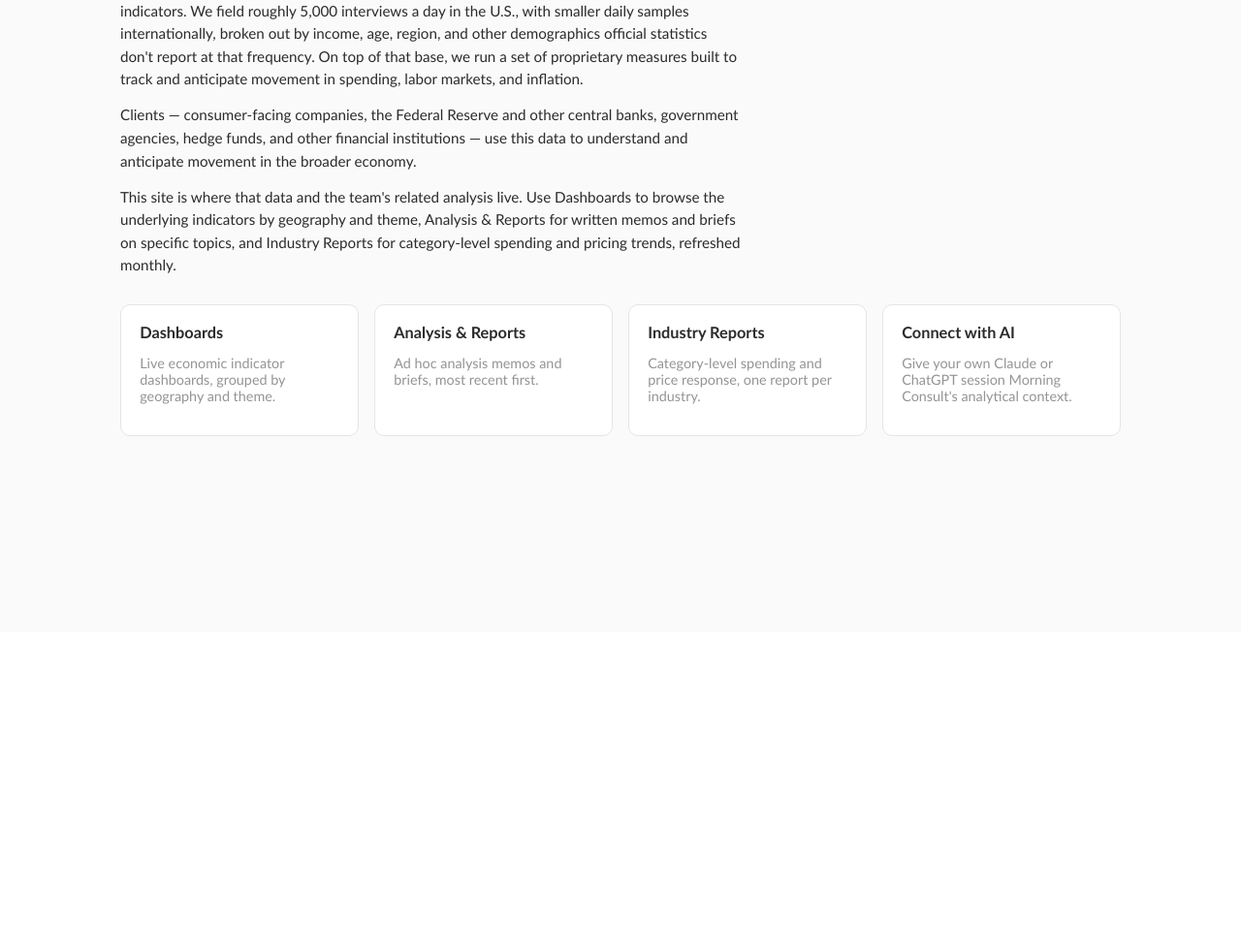
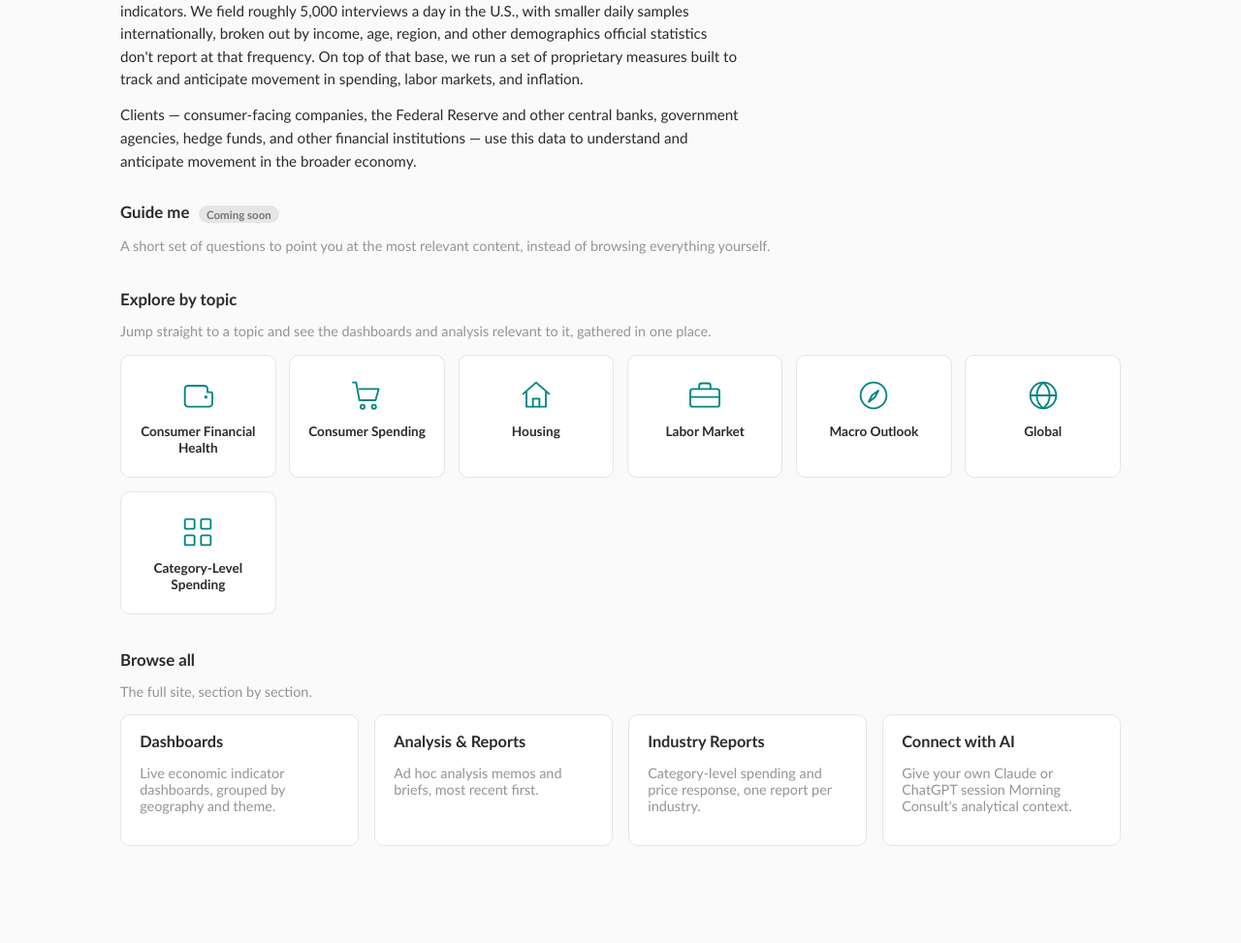
Before and after one commit to kbruun-rgb/MC-Econ-Intel, a Flask app: page / in a window 1280 px wide. Shown: the part 148-1121 px from the top of the page at 97% size. Before the commit the page ends 598 px from the top, so only its background shows below. Run offline with Flask 3, Linux system fonts and the light colour scheme; the visitor is signed in with stand-in values (Sample User, id 1).

Commit message:
Multi-theme tagging, Analysis/Report type, and topic hubs
Multi-theme + type tagging:
- Reports and Industry Reports can now carry multiple theme tags
  (e.g. a macro deck tagged both "Consumer Spending" and "Groceries")
  instead of exactly one, so a piece is searchable under any of its
  relevant categories. --theme is now repeatable in publish_report.py
- Every report/analysis now shows an explicit "Analysis" (docx memos)
  or "Report" (decks, Industry Reports) type badge, with its own
  filter chips on /reports
- Fixed a real bug in publish_report.py: it rebuilt publish.json from
  scratch on every run, so re-tagging an already-published piece
  without re-passing --title would silently wipe the title. Now
  merges with existing fields
- Retagged the 4 macro decks with the new scheme (Macro Outlook,
  plus Consumer Spending/Groceries/Restaurants where relevant)

Topic hubs ("Explore by topic"):
- Curated, hand-mapped cross-content hubs (config.TOPIC_HUBS) that
  pull together dashboards + tagged reports under one topic, since
  the same subject (e.g. Groceries) was scattered across three
  separate site sections with no link between them
- Home page reorganized around three visible paths: Guide me (wizard,
  coming soon), Explore by topic (7 hub tiles with simple line-art
  icons), and Browse all (the existing section-by-section experience)
- Mapping is deliberately overlapping, not a partition -- e.g. the
  Price Response Indicators dashboard shows up under both Housing and
  Category-Level Spending, since it's genuinely relevant to both

```diff
--- a/app/__init__.py
+++ b/app/__init__.py
@@ -41,6 +41,7 @@ def create_app():
     from app.dashboards import dashboards_bp
     from app.reports import reports_bp
     from app.industry_reports import industry_reports_bp
+    from app.topics_routes import topics_bp
     from app.files import files_bp
 
     app.register_blueprint(auth_bp)
@@ -48,6 +49,7 @@ def create_app():
     app.register_blueprint(dashboards_bp)
     app.register_blueprint(reports_bp)
     app.register_blueprint(industry_reports_bp)
+    app.register_blueprint(topics_bp)
     app.register_blueprint(files_bp)
 
     # Route-level @login_required decorators guard every page and file
@@ -61,7 +63,7 @@ def create_app():
     # User.api_token in app/models.py. Deliberately excludes main.* (the
     # /connect pages and any future account-management routes), so a leaked
     # token can only ever read content, never view or regenerate itself.
-    TOKEN_ELIGIBLE_BLUEPRINTS = {"dashboards", "reports", "industry_reports", "files"}
+    TOKEN_ELIGIBLE_BLUEPRINTS = {"dashboards", "reports", "industry_reports", "topics", "files"}
 
     @app.before_request
     def enforce_login():
--- a/app/bible_scan.py
+++ b/app/bible_scan.py
@@ -183,7 +183,7 @@ def _render_recent_reports():
 
     sections = [f"\n---\n\n## Recent Analysis & Reports (last {RECENT_REPORTS_WINDOW_DAYS} days)\n"]
     for r in recent:
-        heading = f"\n### {r['title']} — {r['date'].strftime('%B %d, %Y')} ({r['theme']})\n"
+        heading = f"\n### {r['title']} — {r['date'].strftime('%B %d, %Y')} ({', '.join(r['themes'])})\n"
         path = os.path.join(ANALYSES_ROOT, r["folder"], r["filename"])
         if r["kind"] == "article":
             try:
--- a/app/main.py
+++ b/app/main.py
@@ -3,6 +3,7 @@ from flask_login import current_user, login_required
 
 from app import db
 from app.bible_scan import build_connect_prompt, build_llms_txt
+from config import TOPIC_HUBS
 
 main_bp = Blueprint("main", __name__)
 
@@ -10,7 +11,7 @@ main_bp = Blueprint("main", __name__)
 @main_bp.route("/")
 @login_required
 def home():
-    return render_template("home.html")
+    return render_template("home.html", topic_hubs=TOPIC_HUBS)
 
 
 @main_bp.route("/llms.txt")
--- a/app/reports.py
+++ b/app/reports.py
@@ -28,7 +28,7 @@ def index():
     # elsewhere -- same list, same search/filter, tagged by category.
     reports = reports + scan_industry_reports()
     reports.sort(key=lambda r: r["date"], reverse=True)
-    themes = sorted({r["theme"] for r in reports})
+    themes = sorted({t for r in reports for t in r["themes"]})
     return render_template("reports_index.html", reports=reports, themes=themes)
 
 
--- a/app/static/css/style.css
+++ b/app/static/css/style.css
@@ -112,6 +112,64 @@ main {
   gap: 1rem;
   margin-bottom: 2rem;
 }
+
+.path-section { margin-bottom: 2.25rem; }
+.path-heading {
+  font-size: 1.05rem;
+  font-weight: 700;
+  color: var(--mc-near-black);
+  margin: 0 0 0.3rem;
+  display: flex;
+  align-items: center;
+  gap: 0.6rem;
+}
+
+.topic-tile-grid {
+  display: grid;
+  grid-template-columns: repeat(auto-fill, minmax(150px, 1fr));
+  gap: 0.85rem;
+  margin-top: 1rem;
+}
+.topic-tile {
+  display: flex;
+  flex-direction: column;
+  align-items: center;
+  gap: 0.6rem;
+  text-align: center;
+  background: white;
+  border: 1px solid var(--mc-light-gray);
+  border-radius: 10px;
+  padding: 1.3rem 0.75rem;
+  color: var(--mc-near-black);
+  transition: box-shadow 0.15s ease, border-color 0.15s ease;
+}
+.topic-tile:hover { text-decoration: none; box-shadow: 0 2px 10px rgba(0,0,0,0.06); border-color: var(--mc-teal-light); }
+.topic-tile span { font-size: 0.85rem; font-weight: 600; line-height: 1.25; }
+.topic-icon { color: var(--mc-teal); }
+
+.topic-header { display: flex; align-items: center; gap: 0.75rem; margin-bottom: 1.25rem; }
+.topic-header .topic-icon { color: var(--mc-teal); }
+
+.topic-columns {
+  display: grid;
+  grid-template-columns: 2fr 1fr;
+  gap: 2rem;
+  align-items: start;
+}
+@media (max-width: 720px) {
+  .topic-columns { grid-template-columns: 1fr; }
+}
+
+.topic-report-list { list-style: none; margin: 1rem 0 0; padding: 0; }
+.topic-report-list li {
+  background: white;
+  border: 1px solid var(--mc-light-gray);
+  border-radius: 8px;
+  padding: 0.85rem 1rem;
+  margin-bottom: 0.75rem;
+}
+.topic-report-title { font-weight: 600; font-size: 0.92rem; margin-bottom: 0.2rem; }
+.topic-report-actions { margin-top: 0.6rem; }
 
 .card {
   background: white;
@@ -339,4 +397,24 @@ table.reports-table th, table.reports-table td { text-align: left; padding: 0.7r
 table.reports-table td.actions-cell { display: flex; gap: 0.5rem; white-space: nowrap; }
 table.reports-table th { background: #F4F4F4; font-weight: 600; color: var(--mc-grid-gray); font-size: 0.8rem; text-transform: uppercase; letter-spacing: 0.03em; }
 table.reports-table tr:last-child td { border-bottom: none; }
+
+.theme-tag {
+  display: inline-block;
+  font-size: 0.78rem;
+  padding: 0.1rem 0.5rem;
+  border-radius: 999px;
+  background: var(--mc-light-gray);
+  color: var(--mc-near-black);
+  margin: 0.1rem 0.25rem 0.1rem 0;
+}
+
+.type-badge {
+  display: inline-block;
+  font-size: 0.72rem;
+  font-weight: 600;
+  padding: 0.15rem 0.5rem;
+  border-radius: 999px;
+}
+.type-badge.type-analysis { background: rgba(79,24,249,0.1); color: #4F18F9; }
+.type-badge.type-report { background: rgba(1,131,131,0.12); color: var(--mc-teal); }
 table.reports-table tr.hidden { display: none; }
--- /dev/null
+++ b/app/templates/_icons.html
@@ -0,0 +1,32 @@
+{% macro topic_icon(name, size=40) %}
+<svg class="topic-icon" width="{{ size }}" height="{{ size }}" viewBox="0 0 48 48" fill="none" stroke="currentColor" stroke-width="2.2" stroke-linecap="round" stroke-linejoin="round" aria-hidden="true">
+  {% if name == 'wallet' %}
+  <path d="M8 16a4 4 0 0 1 4-4h20a4 4 0 0 1 4 4v4h4a2 2 0 0 1 2 2v12a4 4 0 0 1-4 4H12a4 4 0 0 1-4-4V16z"/>
+  <circle cx="34" cy="26" r="2" fill="currentColor" stroke="none"/>
+  {% elif name == 'cart' %}
+  <path d="M6 8h4l4 22h20l4-14H14"/>
+  <circle cx="18" cy="38" r="2.5"/>
+  <circle cx="32" cy="38" r="2.5"/>
+  {% elif name == 'house' %}
+  <path d="M8 22 24 8l16 14"/>
+  <path d="M12 20v18h24V20"/>
+  <path d="M20 38v-10h8v10"/>
+  {% elif name == 'briefcase' %}
+  <rect x="6" y="16" width="36" height="22" rx="3"/>
+  <path d="M17 16v-4a3 3 0 0 1 3-3h8a3 3 0 0 1 3 3v4"/>
+  <path d="M6 26h36"/>
+  {% elif name == 'compass' %}
+  <circle cx="24" cy="24" r="16"/>
+  <path d="M30 18l-8 6-4 8 8-6z"/>
+  {% elif name == 'globe' %}
+  <circle cx="24" cy="24" r="16"/>
+  <path d="M8 24h32"/>
+  <path d="M24 8c5 4 8 10 8 16s-3 12-8 16c-5-4-8-10-8-16s3-12 8-16z"/>
+  {% elif name == 'grid' %}
+  <rect x="8" y="8" width="12" height="12" rx="2"/>
+  <rect x="28" y="8" width="12" height="12" rx="2"/>
+  <rect x="8" y="28" width="12" height="12" rx="2"/>
+  <rect x="28" y="28" width="12" height="12" rx="2"/>
+  {% endif %}
+</svg>
+{% endmacro %}
--- a/app/templates/home.html
+++ b/app/templates/home.html
@@ -1,12 +1,34 @@
 {% extends "base.html" %}
+{% import "_icons.html" as icons %}
 {% block content %}
 <p class="home-greeting">Welcome, {{ current_user.name }}.</p>
 <div class="home-intro">
   <p>Morning Consult Economics turns daily consumer survey data into real-time economic indicators. We field roughly 5,000 interviews a day in the U.S., with smaller daily samples internationally, broken out by income, age, region, and other demographics official statistics don't report at that frequency. On top of that base, we run a set of proprietary measures built to track and anticipate movement in spending, labor markets, and inflation.</p>
   <p>Clients &mdash; consumer-facing companies, the Federal Reserve and other central banks, government agencies, hedge funds, and other financial institutions &mdash; use this data to understand and anticipate movement in the broader economy.</p>
-  <p>This site is where that data and the team's related analysis live. Use Dashboards to browse the underlying indicators by geography and theme, Analysis &amp; Reports for written memos and briefs on specific topics, and Industry Reports for category-level spending and pricing trends, refreshed monthly.</p>
 </div>
-<div class="card-grid" style="margin-top:1.5rem;">
+
+<div class="path-section">
+  <h2 class="path-heading">Guide me <span class="badge">Coming soon</span></h2>
+  <p class="subtle">A short set of questions to point you at the most relevant content, instead of browsing everything yourself.</p>
+</div>
+
+<div class="path-section">
+  <h2 class="path-heading">Explore by topic</h2>
+  <p class="subtle">Jump straight to a topic and see the dashboards and analysis relevant to it, gathered in one place.</p>
+  <div class="topic-tile-grid">
+    {% for t in topic_hubs %}
+    <a class="topic-tile" href="{{ url_for('topics.detail', slug=t.slug) }}">
+      {{ icons.topic_icon(t.icon) }}
+      <span>{{ t.label }}</span>
+    </a>
+    {% endfor %}
+  </div>
+</div>
+
+<div class="path-section">
+  <h2 class="path-heading">Browse all</h2>
+  <p class="subtle">The full site, section by section.</p>
+  <div class="card-grid">
     <div class="card">
       <a class="card-link" href="{{ url_for('dashboards.index') }}">
         <h3>Dashboards</h3>
@@ -32,4 +54,5 @@
       </a>
     </div>
   </div>
+</div>
 {% endblock %}
--- a/app/templates/report_article.html
+++ b/app/templates/report_article.html
@@ -2,7 +2,7 @@
 {% block title %}{{ title }} — Morning Consult Economic Intelligence{% endblock %}
 {% block content %}
 <p class="subtle"><a href="{{ url_for('reports.index') }}">&larr; All analysis &amp; reports</a></p>
-<p class="subtle" style="margin-top:-0.5rem;">{{ report.date.strftime('%B %d, %Y') }} &middot; {{ report.theme }}</p>
+<p class="subtle" style="margin-top:-0.5rem;">{{ report.date.strftime('%B %d, %Y') }} &middot; {{ report.themes|join(', ') }}</p>
 <article class="article-box">
   {{ body_html | safe }}
   <p class="article-download">
--- a/app/templates/report_deck.html
+++ b/app/templates/report_deck.html
@@ -5,7 +5,7 @@
 <div style="display:flex; align-items:baseline; justify-content:space-between; flex-wrap:wrap; gap:0.75rem;">
   <div>
     <h1 class="section-title" style="margin-bottom:0.25rem;">{{ report.title }}</h1>
-    <p class="subtle">{{ report.date.strftime('%B %d, %Y') }} &middot; {{ report.theme }}</p>
+    <p class="subtle">{{ report.date.strftime('%B %d, %Y') }} &middot; {{ report.themes|join(', ') }}</p>
   </div>
   <a class="btn btn-secondary" href="{{ url_for('files.report_file', relpath=report.folder + '/' + report.filename) }}" download>Download PDF</a>
 </div>
```
Also changed, not shown: app/library_scan.py (+13 -3 lines), app/templates/reports_index.html (+29 -9 lines), app/templates/topic_detail.html (added, +55 -0 lines), app/topics.py (added, +31 -0 lines), app/topics_routes.py (added, +16 -0 lines), config.py (+70 -0 lines), publish_report.py (+29 -3 lines). Lines whose indentation alone changed are shown as unchanged.
